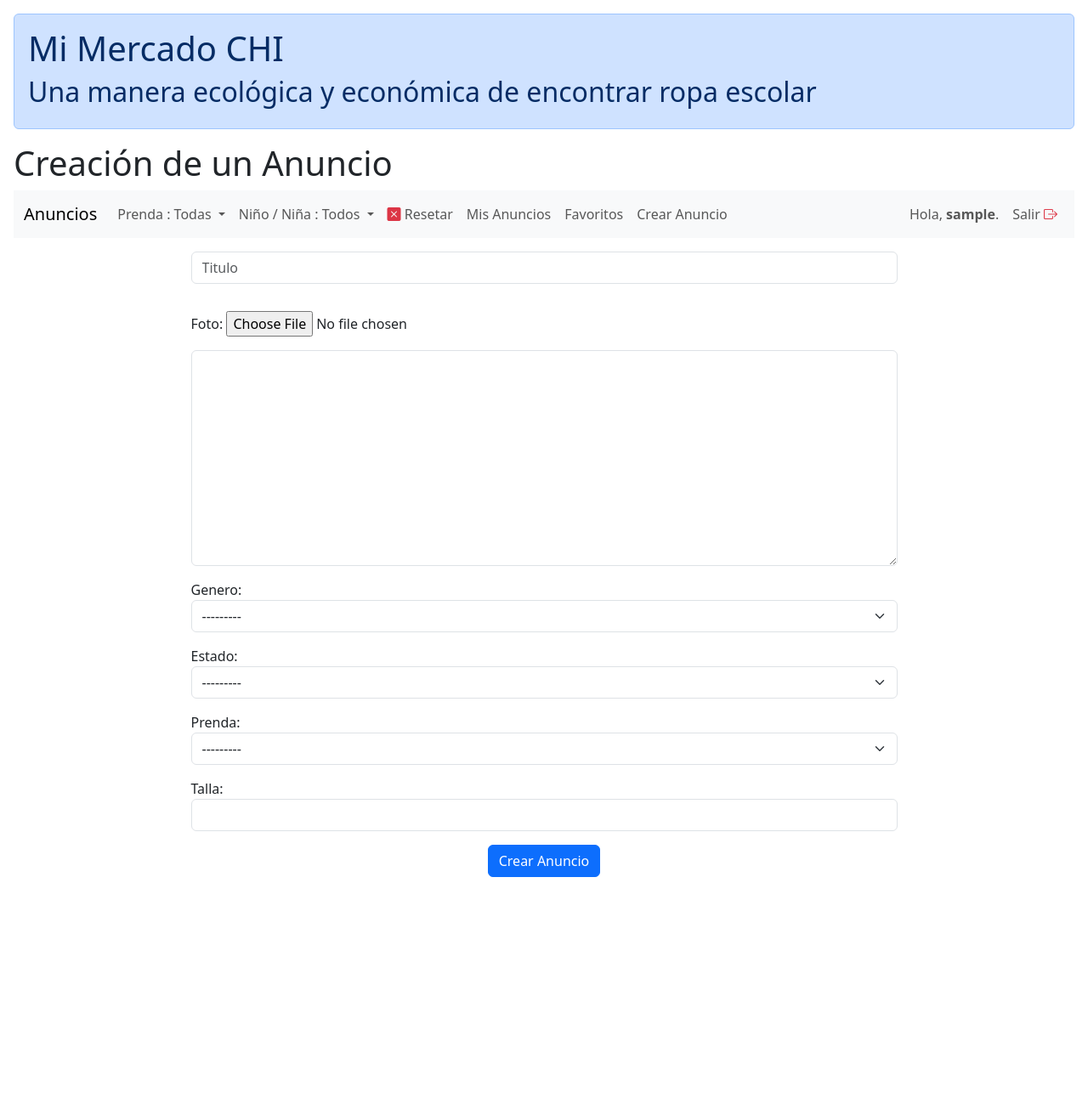
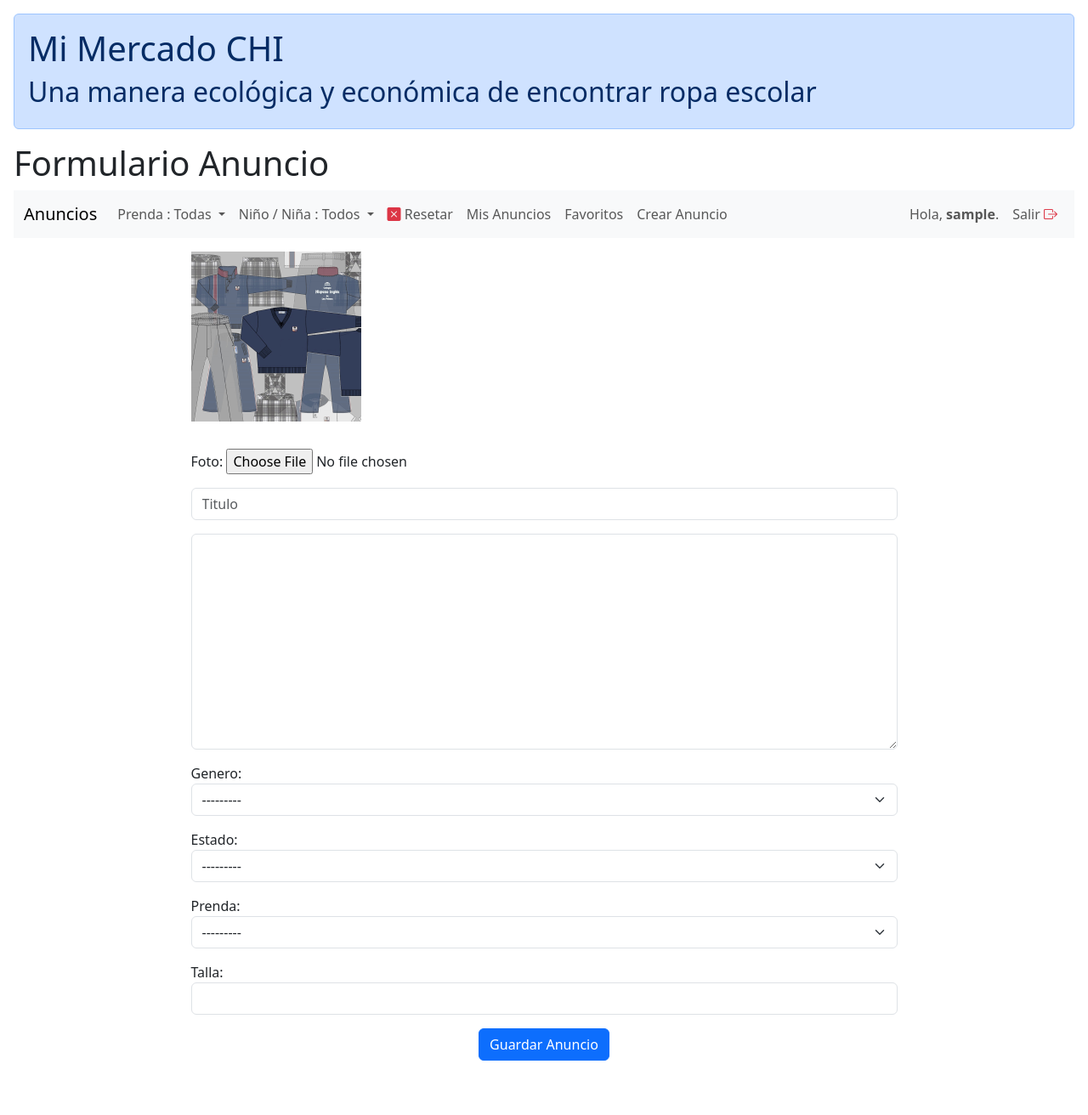
Before and after one commit to DarkCastor111/MercadoCentral, a Django app: page /nv_anuncio/ in a window 1280 px wide. Shown: the whole page at 85% size. Before the commit the page ends 1032 px from the top, so only its background shows below. Run offline with Django 5.2, Linux system fonts and the light colour scheme; the visitor is signed in with stand-in values (Sample User, id 1).

Commit message:
Version 00.12 Core Update Anuncio + Foto

```diff
--- a/mercadocentral/core/forms.py
+++ b/mercadocentral/core/forms.py
@@ -5,7 +5,7 @@ class AnuncioForm(forms.ModelForm):
 
     class Meta:
         model = Anuncio
-        fields = ['designacion', 'foto', 'descripcion', 'genero', 'estado', 'prenda', 'talla']
+        fields = ['foto', 'designacion', 'descripcion', 'genero', 'estado', 'prenda', 'talla']
         widgets = {
             'designacion': forms.TextInput(attrs={'class':'form-control', 'placeholder': 'Titulo'}),
             'foto' : forms.ClearableFileInput(attrs={'class':'form-control-file mt-3'}),
--- a/mercadocentral/core/models.py
+++ b/mercadocentral/core/models.py
@@ -1,5 +1,11 @@
 from django.db import models
 from django.contrib.auth.models import User
+
+from PIL import Image
+from io import BytesIO
+from django.core.files.base import ContentFile
+import os
+
 
 # Create your models here.
 
@@ -69,6 +75,39 @@ class Anuncio(models.Model):
     def __str__(self):
         return self.designacion
 
+    def save(self, *args, **kwargs):
+        # Save the instance first to get a file path
+        super().save(*args, **kwargs)
+
+        # Tratamiento de la foto
+        if self.foto and self.foto.size > 200000:
+            try:
+                img = Image.open(self.foto.path)
+                nombre_fichero = os.path.splitext(os.path.basename(self.foto.name))[0] + ".jpg"
+
+                # Conversión a RGB (para PNG, etc.)
+                if img.mode != 'RGB':
+                    img = img.convert('RGB')
+                # Resize or compress as needed (optional: resize here)
+                # img = img.resize((desired_width, desired_height))
+
+                # Save to BytesIO as JPEG with 80% quality
+                buffer = BytesIO()
+                img.save(buffer, format='JPEG', quality=80)
+                buffer.seek(0)
+
+                # Replace the original file
+                self.foto.save(
+                    nombre_fichero,
+                    ContentFile(buffer.read()),
+                    save=False
+                )
+                buffer.close()
+                super().save(*args, **kwargs)  # Save again to update the file
+            except Exception as e:
+                # Optionally log the error
+                pass
+
 class Mensaje(models.Model):
 
     anuncio = models.ForeignKey(Anuncio, on_delete=models.CASCADE, related_name="mensajes_anuncio")
--- a/mercadocentral/core/templates/core/anuncio_detail.html
+++ b/mercadocentral/core/templates/core/anuncio_detail.html
@@ -107,6 +107,10 @@
                 {% else %}
                 <a href="{% url 'core_home' %}" class="btn btn-outline-primary btn-block btn-sm mt-3">Volver</a>
                 {% endif %}
+
+                {% if user == anuncio.usuario %}
+                <a href="{% url 'core_up_anun' anuncio.id anuncio.designacion|slugify %}" class="btn btn-outline-danger btn-block btn-sm mt-3">Editar...</a>
+                {% endif %}
             </div>
 
             <div class="card-footer">
--- a/mercadocentral/core/templates/core/anuncio_form.html
+++ b/mercadocentral/core/templates/core/anuncio_form.html
@@ -1,7 +1,7 @@
 {% extends "core/layout.html" %}
 {% load static %}
 
-{% block titulo %}Creación de un Anuncio{% endblock %}
+{% block titulo %}Formulario Anuncio{% endblock %}
 
 {% block navbar %}
 {% include 'core/navbar.html' %}
@@ -13,11 +13,18 @@
     <div class="row mt-3 mb-5">
       <div class="col-md-9 mx-auto">
         <form action="" method="post" enctype="multipart/form-data">{% csrf_token %}
+          <div class="mb-3">
+            {% if form.instance.foto %}
+              <img src="{{ form.instance.foto.url }}" alt="Foto actual" style="max-width: 200px; max-height: 200px;">
+            {% else %}
+              <img src="{% static 'core/foto_prenda_default.jpg' %}" alt="Foto por defecto" style="max-width: 200px; max-height: 200px;">
+            {% endif %}
+          </div>
           <table>
             {{ form.as_p }}
           </table>
           <div class="text-center">
-            <input type="submit" class="btn btn-primary btn-block" value="Crear Anuncio" />
+            <input type="submit" class="btn btn-primary btn-block" value="Guardar Anuncio" />
           </div>
         </form>
       </div>
--- a/mercadocentral/core/views.py
+++ b/mercadocentral/core/views.py
@@ -1,7 +1,7 @@
 from django.shortcuts import render, redirect
 from django.views.generic.list import ListView
 from django.views.generic.detail import DetailView
-from django.views.generic.edit import CreateView
+from django.views.generic.edit import CreateView, UpdateView
 from django.urls import reverse_lazy
 from django.db import IntegrityError
 from django.contrib.auth.decorators import login_required
@@ -120,6 +120,14 @@ class AnuncioCreateView(CreateView):
         form.instance.usuario = self.request.user
         return super().form_valid(form)
 
+@method_decorator(login_required, name='dispatch')
+class AnuncioUpdateView(UpdateView):
+    model = Anuncio
+    form_class = AnuncioForm
+    template_name = 'core/anuncio_form.html'
+    success_url = reverse_lazy('core_mis')
+
+
 def api_reservar(request):
     pk_anuncio = request.POST["form_pk_anuncio"]
     ancio = Anuncio.objects.get(pk=pk_anuncio)
--- a/mercadocentral/mercadocentral/urls.py
+++ b/mercadocentral/mercadocentral/urls.py
@@ -27,6 +27,7 @@ urlpatterns = [
     path('misanuncios/', views.MisAnunciosListView.as_view(), name='core_mis'),
     path('favoritos/', views.AnunciosFavoritosListView.as_view(), name='core_fav'),
     path('nv_anuncio/', views.AnuncioCreateView.as_view(), name='core_nv_anun' ),
+    path('up_anuncio/<int:pk>/<slug:page_slug>/', views.AnuncioUpdateView.as_view(), name='core_up_anun' ),
     path('reservar/', views.api_reservar, name='api_reservar' ),
     path('admin/', admin.site.urls),
     # Paths de Auth
```
